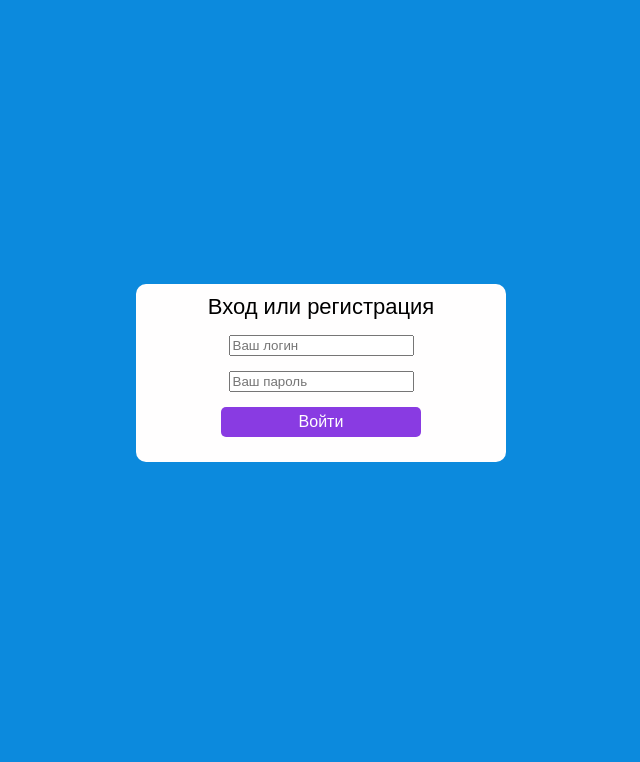
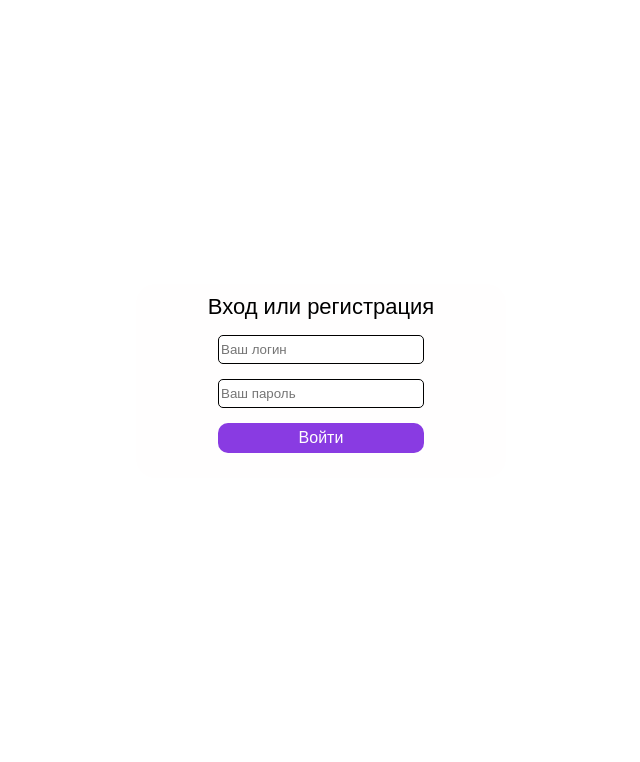
Before and after one commit to BeyondOrigins/diary, a Flask app: page /auth in a window 1280 px wide. Shown: the top 762 px of the page, without its empty margins (319-959 px from the left). Run offline with Flask 3, Linux system fonts and the light colour scheme.

Commit message:
Edited style.css

```diff
--- a/static/styles/style.css
+++ b/static/styles/style.css
@@ -4,8 +4,9 @@
     --btn-shadow-color: rgba(24, 24, 24, 0.321);
     --black: #302e2e;
     --green: #077a07;
-    --body-background: #0c8add;
+    --body-background: #ffffff;
     --light-purple: #ac7fdf;
+    --form-color: #ffffff;
 }
 
 /* ELEMENTS */
@@ -23,7 +24,7 @@ body {
 }
 
 .form-container {
-    border-radius: 10px;
+    border-radius: 20px;
     width: 350px;
     background-color: var(--white);
     text-align: center;
@@ -38,12 +39,12 @@ body {
 .form-submit {
     font-size: 16px;
     background-color: var(--purple);
-    border-radius: 5px;
+    border-radius: 10px;
     color: var(--white);
     transition: 0.5s;
     animation-delay: 0.5s;
     height: 30px;
-    width: 200px;
+    width: 206px;
     border: 0px;
     font-family: "Arial";
     cursor: pointer;
@@ -54,12 +55,19 @@ body {
     box-shadow: 7px 5px 20px var(--btn-shadow-color),
     0px 5px 20px var(--btn-shadow-color),
    -7px 5px 20px var(--btn-shadow-color);
-   transform: translateY(-5px);
+   transform: translateY(-3px);
 }
 
 .form-title {
     font-size: 22px;
     font-family: "Arial", sans-serif;
+}
+
+.form__input {
+    width: 200px;
+    border-radius: 5px;
+    border: 1px solid;
+    height: 25px;
 }
 
 /* IDs */
```
